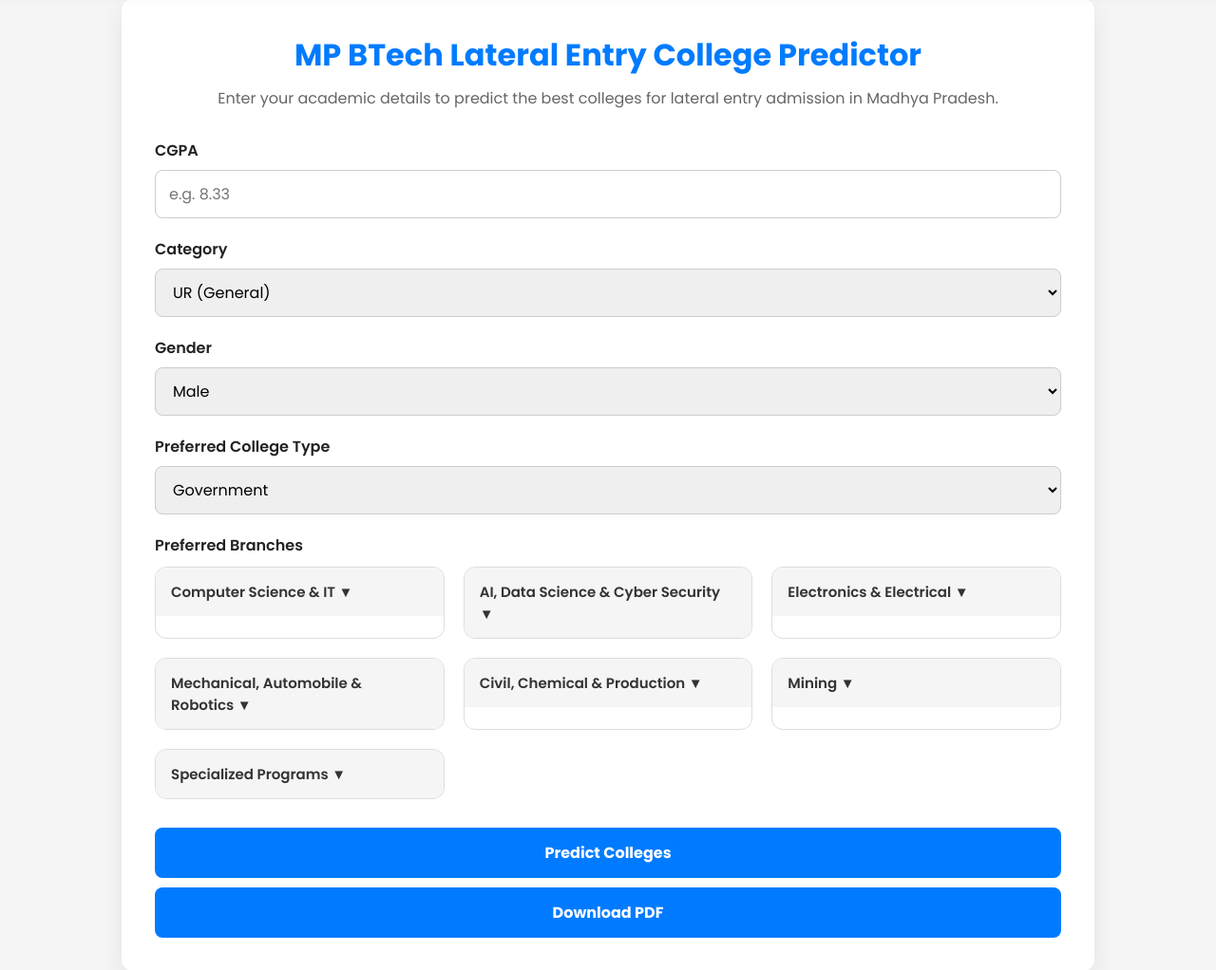
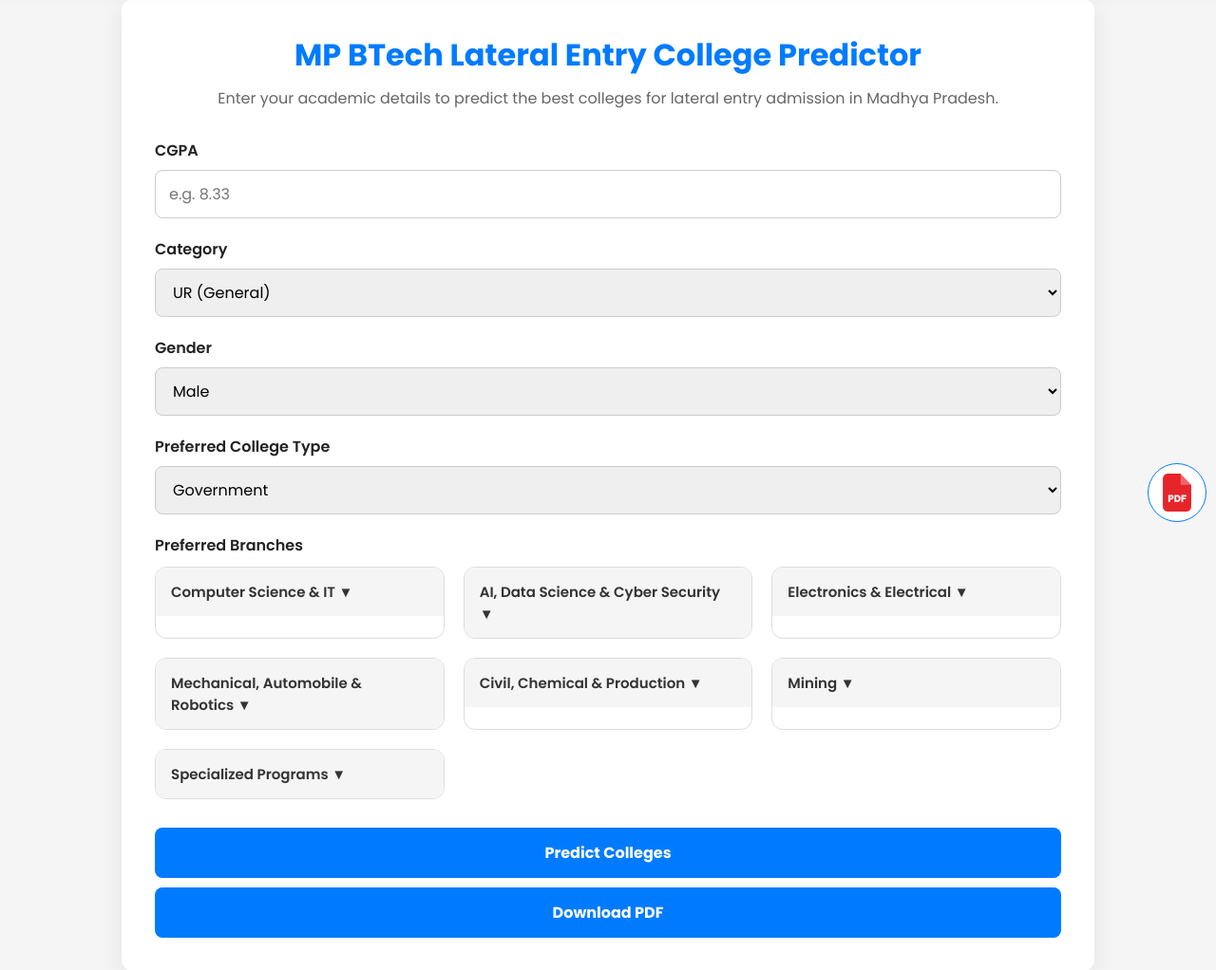
Before and after one commit to Lakshyapachkhede/College-Predictor, a Flask app: template templates/predictor.html in a window 1280 px wide. Shown: the part 75-1097 px from the top of the page at 95% size. Run offline with Flask 3, Linux system fonts and the light colour scheme; the template is opened without the code that fills it: most values are stand-ins (such as "Sample title", 1, 10 or a date in 2020); some libraries are stand-ins or nearby versions.

Commit message:
added pdf download icon

```diff
--- a/main.py
+++ b/main.py
@@ -278,4 +278,4 @@ def google():
 
 
 if __name__ == '__main__':
-    app.run(debug=True, port=80)
+    app.run(debug=True, host = "10.26.189.37", port=80)
--- a/static/style.css
+++ b/static/style.css
@@ -858,3 +858,17 @@ tr:hover {
     }
 
 }
+
+.download-icon{
+    position: fixed;
+    bottom: 20%;
+    right: 10px;
+    padding: 10px;
+    background-color: white;
+    border-radius: 50%;
+    border: 1px solid #007bff;
+    display: flex;
+    justify-content: center;
+    align-items: center;
+
+}
--- a/templates/predictor.html
+++ b/templates/predictor.html
@@ -153,8 +153,9 @@
 
 
 
+</div>
 
-</div>
+<div class="feature-icon download-icon" id="download-icon"><img src="{{ url_for('static', filename='img/pdf.png') }}" alt="download button"></div>
 
 <script src="https://cdnjs.cloudflare.com/ajax/libs/jspdf/2.5.1/jspdf.umd.min.js"></script>
 <script src="https://cdnjs.cloudflare.com/ajax/libs/jspdf-autotable/3.8.2/jspdf.plugin.autotable.min.js"></script>
@@ -164,8 +165,8 @@ document.getElementById("downloadPDF").addEventListener("click", (e)=>{
     e.preventDefault();
     generatePDF();
 }
-
 );
+document.getElementById("download-icon").addEventListener("click",  generatePDF);
 
 function generatePDF() {
 
```
Also changed, not shown: static/img/pdf.png (added).
